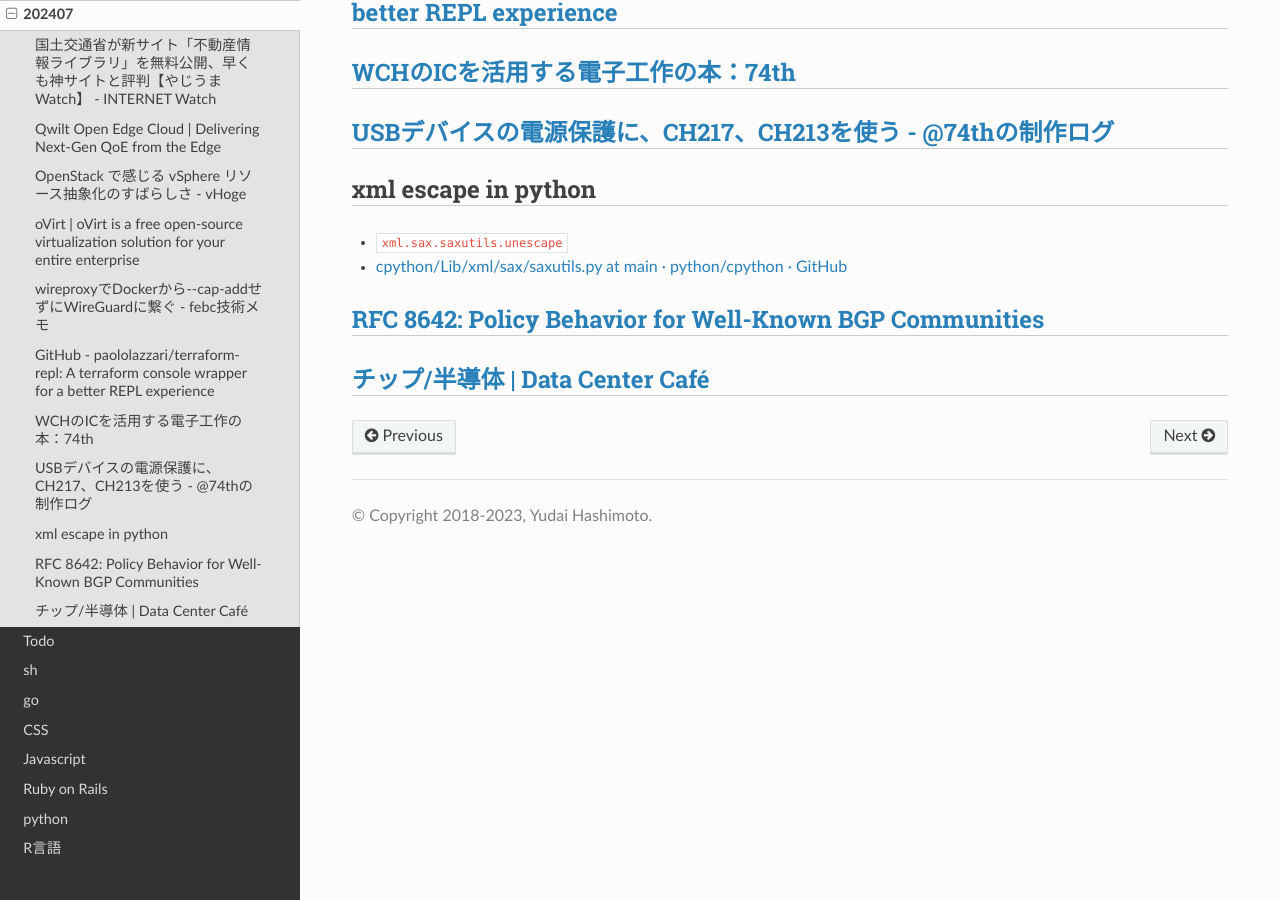
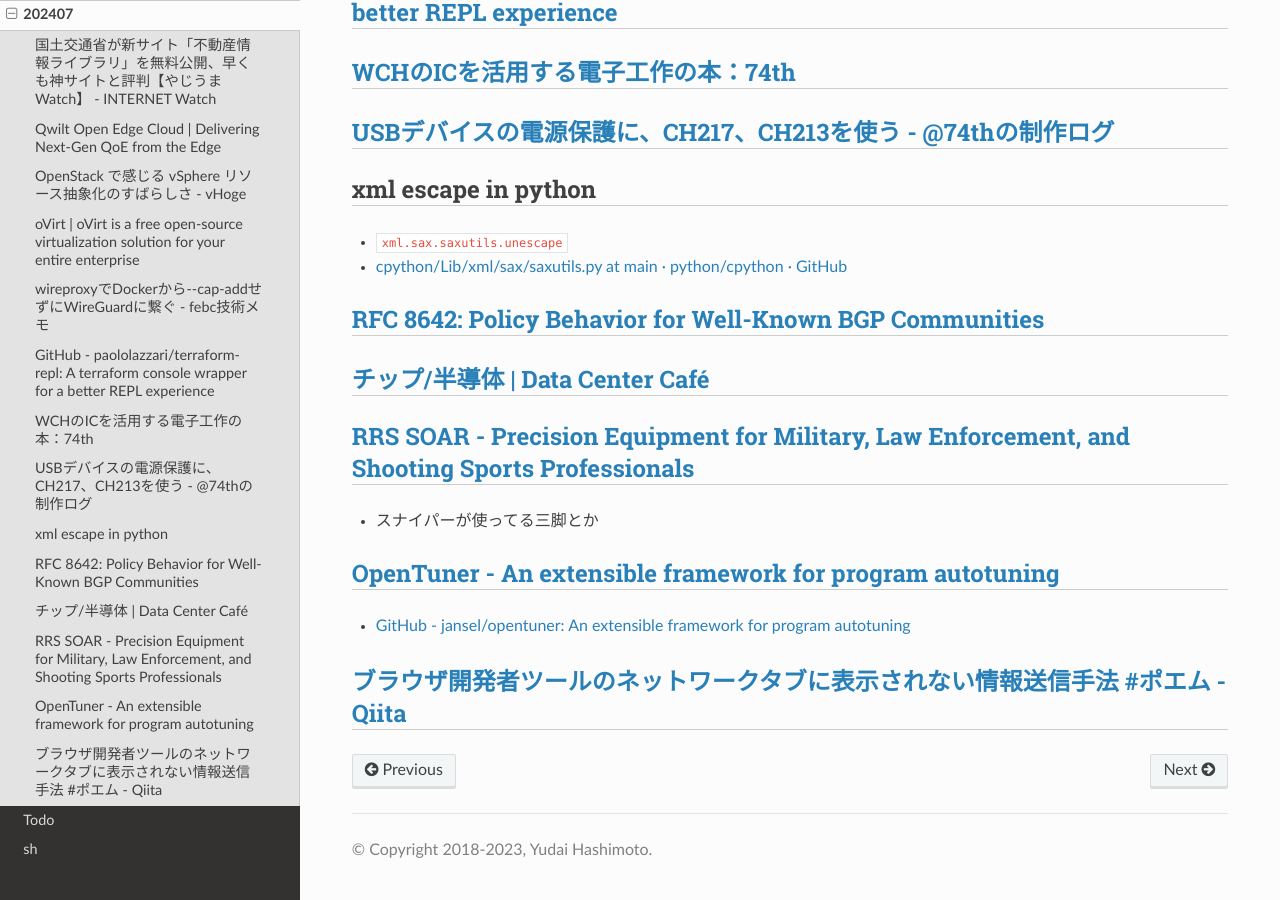
Before and after one commit to jp7fkf/JP7FKF-Warehouse, a Sphinx documentation site: the page built from source/dialy/202407.md, in a window 1280 px wide and 900 px high, scrolled down 606 px. Built offline with Sphinx 7.4.7 and the Read the Docs theme 2.0.0, drawn with Linux system fonts in a browser that asks for light colours.

Commit message:
2024-07-17 12:49:53 JST

```diff
--- a/source/dialy/202407.md
+++ b/source/dialy/202407.md
@@ -24,3 +24,11 @@
 ## [RFC 8642: Policy Behavior for Well-Known BGP Communities](https://www.rfc-editor.org/rfc/rfc8642.html)
 
 ## [チップ/半導体 | Data Center Café](https://cafe-dc.com/category/semiconductor/)
+
+## [RRS SOAR - Precision Equipment for Military, Law Enforcement, and Shooting Sports Professionals](https://rrssoar.com/)
+- スナイパーが使ってる三脚とか
+
+## [OpenTuner - An extensible framework for program autotuning](https://opentuner.org/)
+- [GitHub - jansel/opentuner: An extensible framework for program autotuning](https://github.com/jansel/opentuner)
+
+## [ブラウザ開発者ツールのネットワークタブに表示されない情報送信手法 #ポエム - Qiita](https://qiita.com/satoki/items/f4398327985b830ca23d)
```
